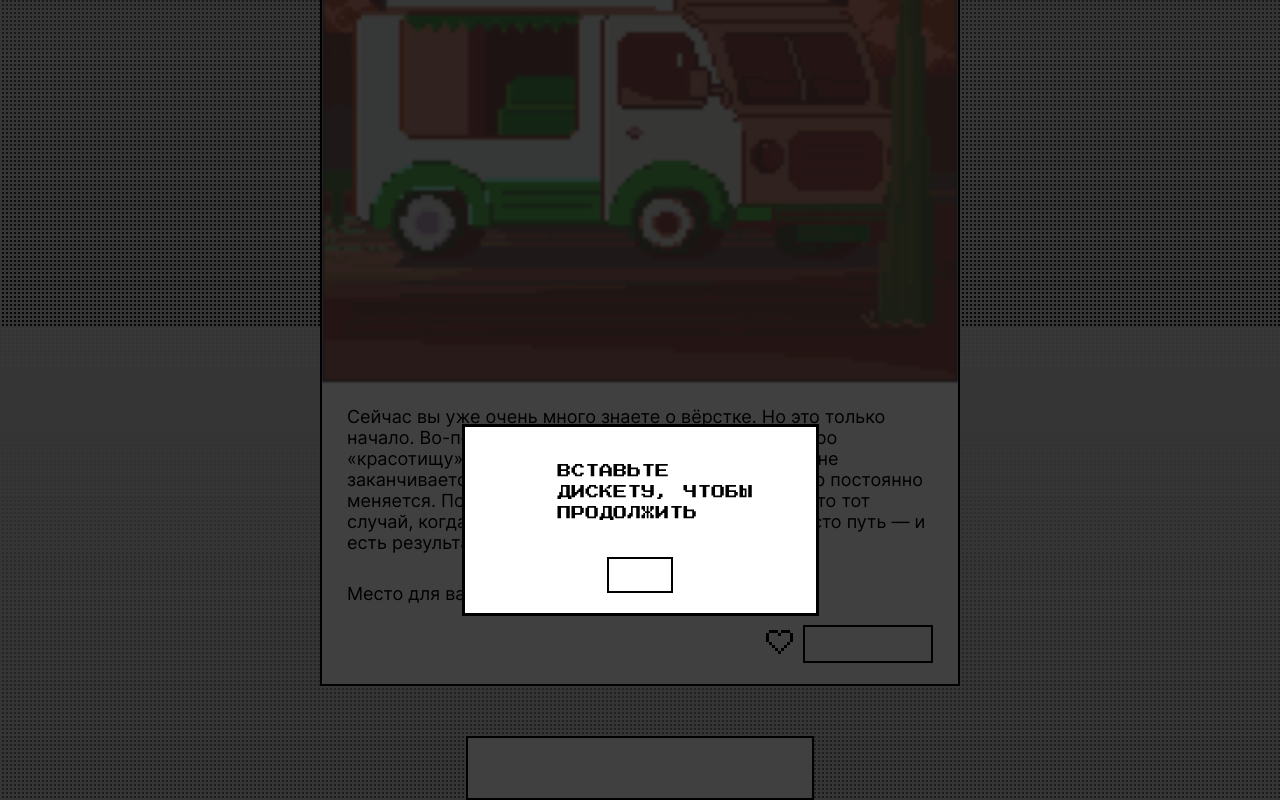
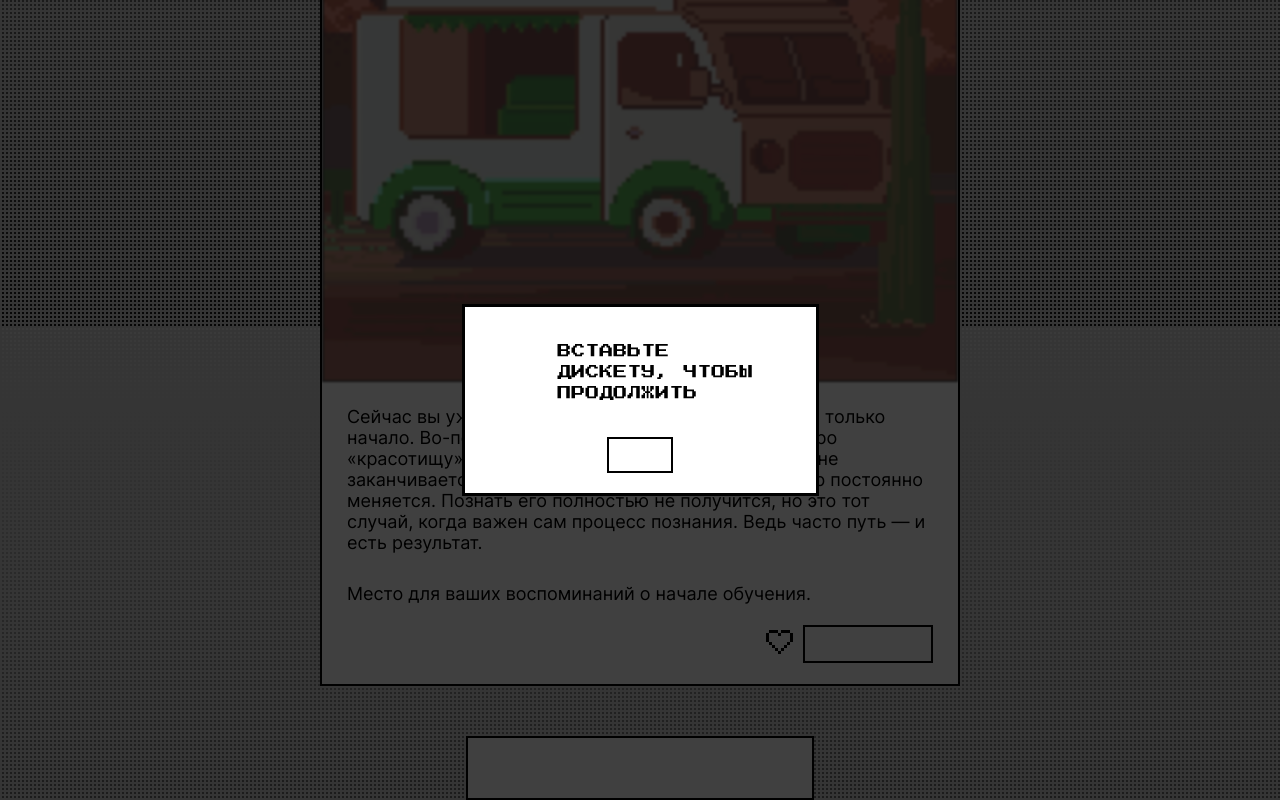
Before and after one commit to Zinnurka/zakrivayuschiy-teg-f, a website: page index.html in a window 1280 px wide. Both pictures are taken after a click on the button "Сохранить на память". Shown: the part 7674-8474 px from the top of the page. Drawn offline with Linux system fonts and the light colour scheme.

Commit message:
Используйте координату 0, элемент необходимо центрировать по вертикальной оси

```diff
--- a/styles/style.css
+++ b/styles/style.css
@@ -259,7 +259,7 @@ button {
 
 .dialog {
   position: fixed;
-  top: 30%;
+  top: 0;
   z-index: 2;
   flex-direction: column;
   align-items: center;
```
